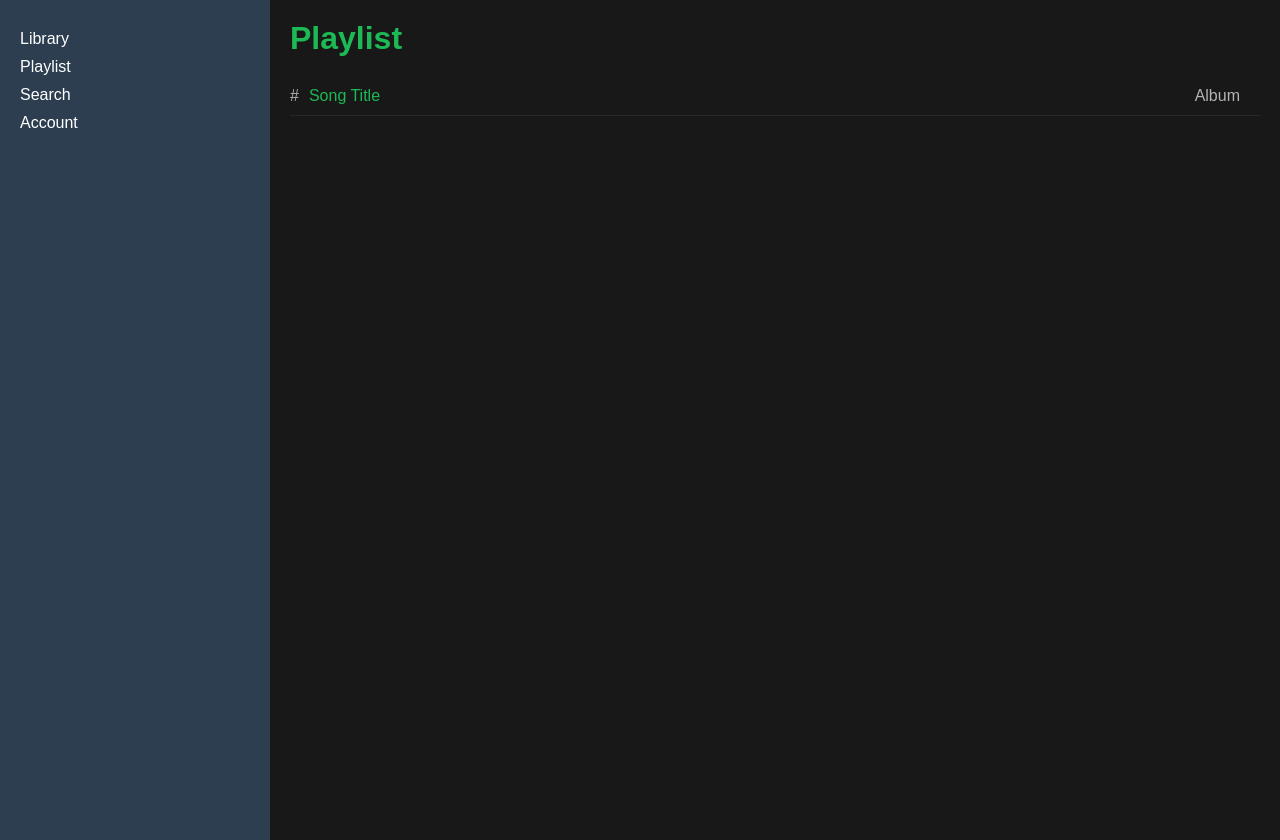
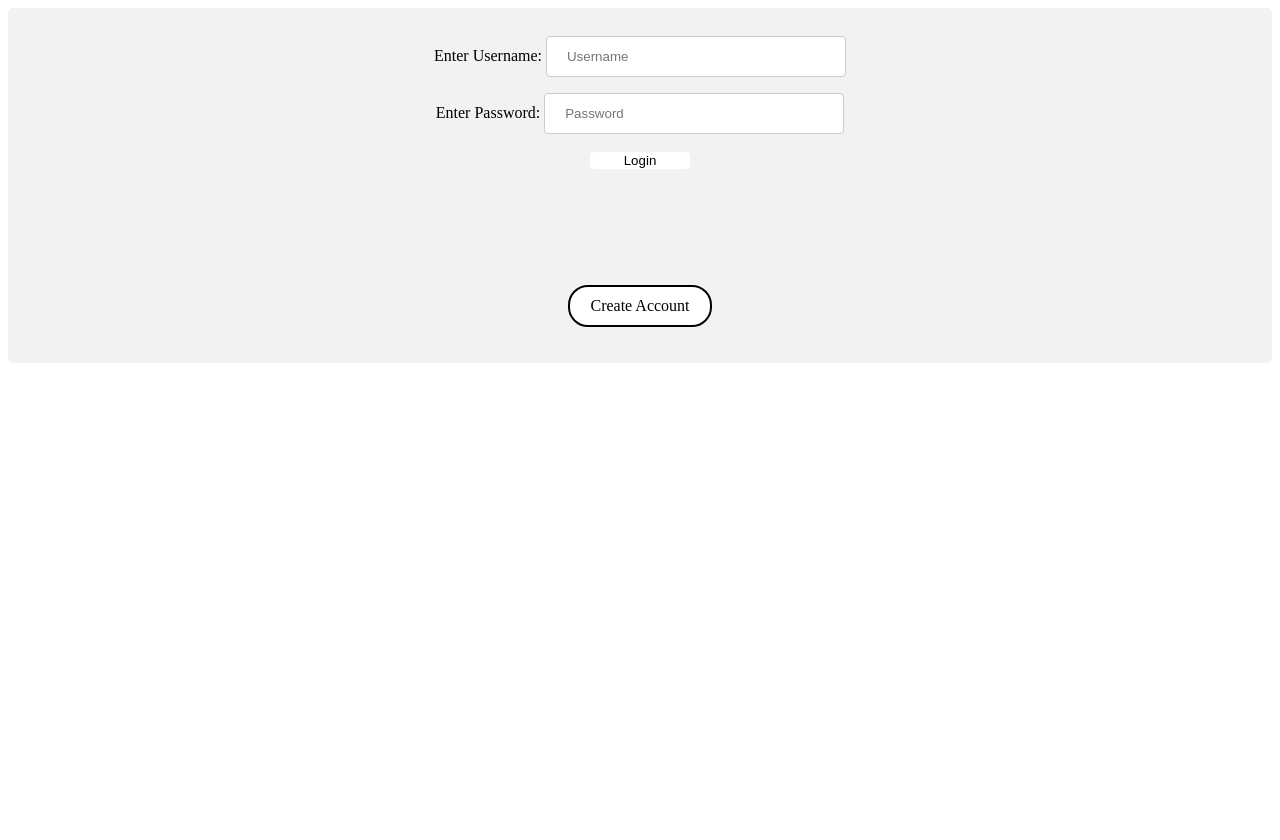
Before and after one commit to TheMadBen/playlist_app, a Flask app: page /user-login in a window 1280 px wide. After the commit the page ends 363 px from the top, so only its background shows below. Run offline with Flask 3, Linux system fonts and the light colour scheme; some libraries are stand-ins or nearby versions.

Commit message:
Add files via upload

```diff
--- a/app.py
+++ b/app.py
@@ -1,8 +1,64 @@
 from flask import Flask, request, render_template
+import psycopg2
+from psycopg2 import Error
+import random
+
+
+#-----------this is the part to test if you can connect to postgresql---------------
+#Note: only change this (your user, password, host, port, database)
+# connection = psycopg2.connect(user="postgres",
+#   password="1234",
+#   host="localhost",
+#   port="5433",
+#   database="phase2")
+
+
+try:
+    # Connect to an existing database
+    connection = psycopg2.connect(user="postgres",
+                                  password="1234",
+                                  host="localhost",
+                                  port="5433",
+                                  database="phase2")
+
+    # Create a cursor to perform database operations
+    cursor = connection.cursor()
+    # Print PostgreSQL details
+    print("PostgreSQL server information")
+    print(connection.get_dsn_parameters(), "\n")
+    # Executing a SQL query
+    cursor.execute("SELECT version();")
+    # Fetch result
+    record = cursor.fetchone()
+    print("You are connected to - ", record, "\n")
+
+except (Exception, Error) as error:
+    print("Error while connecting to PostgreSQL", error)
+finally:
+    if (connection):
+        cursor.close()
+        connection.close()
+        print("PostgreSQL connection is closed")
+
+def get_db_connection():
+    conn = psycopg2.connect(
+        user="postgres",
+        password="1234",
+        host="localhost",
+        port="5433",
+        database="phase2"
+    )
+    return conn
+
+#-----------this is the part to test if you can connect to postgresql---------------
+
+
+
+
+
 
 app = Flask(__name__, template_folder='templates')
 
-# this is the first page that we see
 @app.route('/')
 def index():
     return render_template('login.html')
@@ -11,10 +67,23 @@ def index():
 def account():
     return render_template('account.html')
 
-@app.route('/user-login')
-# this is for the form action where the user enters their login info and clicks 'Login'
+@app.route('/user-login', methods=['GET', 'POST'])
 def user_login():
-    return render_template('playlist.html')
+    if request.method == 'POST':
+        username = request.form['username']
+        password = request.form['password']
+        conn = get_db_connection()
+        cur = conn.cursor()
+        cur.execute("SELECT * FROM users WHERE username = %s AND password = %s",
+                    (username, password))
+        user = cur.fetchone()
+        cur.close()
+        conn.close()
+        if user:
+            return render_template('playlist.html')
+        else:
+            return 'Login Failed'
+    return render_template('login.html')
 
 @app.route('/playlist')
 # this is for the general use of navigating back and forth from playlist page once user has already logged in
@@ -25,10 +94,23 @@ def playlist():
 def search():
     return render_template('search.html')
 
-@app.route('/account-created')
-# if user creates account, it will redirect back to login page
+@app.route('/account-created', methods=['POST'])
 def account_created():
-    return render_template('login.html')
+    user_id = random.randint(1, 10000) # randomly generate a user_id
+    username = request.form['username']
+    password = request.form['password']
+
+    conn = get_db_connection()
+    cur = conn.cursor()
+
+    cur.execute("INSERT INTO users (user_id, username, password) VALUES (%s, %s, %s)",
+                (user_id, username, password))
+
+    conn.commit()
+    cur.close()
+    conn.close()
+
+    return 'Account Created Successfully'
 
 if __name__ == "__main__":
     app.run(debug=True)
--- a/templates/login.html
+++ b/templates/login.html
@@ -7,11 +7,11 @@
     </head>
     <body>
         <div class='container'>
-            <form action='/user-login'>
+            <form action="/user-login" method="post">
                 <label>Enter Username:</label>
-                <input type='text' id='username' placeholder='Username' Required><br>
+                <input type='text' name='username' placeholder='Username' Required><br>
                 <label>Enter Password:</label>
-                <input type='text' id='password' placeholder='Password' Required><br>
+                <input type='text' name='password' placeholder='Password' Required><br>
                 <input type="submit" value="Login">
             </form>
 
```
Also changed, not shown: templates/account.html (+3 -7 lines), static/styles/playlist.css (line endings or trailing spaces), static/styles/search.css (line endings or trailing spaces), templates/playlist.html (line endings or trailing spaces), templates/search.html (line endings or trailing spaces).
